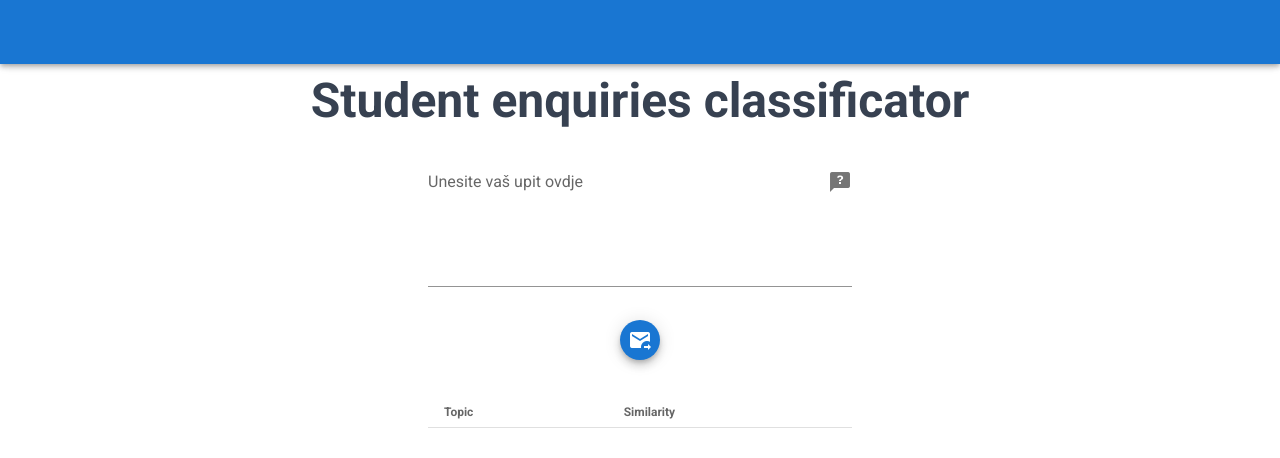
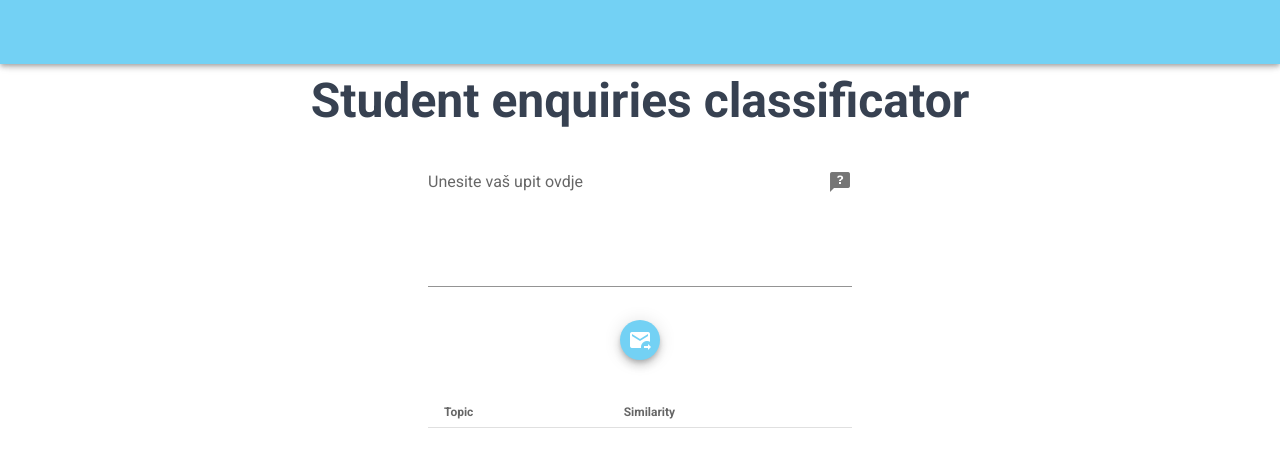
Before and after one commit to lukablaskovic/student-enquiries-frontend, a Vue app: page / in a window 1280 px wide. Shown: the top 458 px of the page. Built offline with nearby package versions, Linux system fonts and the light colour scheme.

Commit message:
working on it

```diff
--- a/src/App.vue
+++ b/src/App.vue
@@ -1,6 +1,6 @@
 <template>
   <v-app>
-    <v-app-bar app color="primary" dark>
+    <v-app-bar app color="#73d1f4" dark>
       <v-spacer></v-spacer>
     </v-app-bar>
 
--- a/src/services/index.js
+++ b/src/services/index.js
@@ -1,12 +1,15 @@
 import axios from "axios";
 
 let Service = axios.create({
-  baseURL: "http://192.168.5.24:8080",
-  timeout: 5000,
+  baseURL: "http://localhost:8081",
+  timeout: 30000,
 });
 let NLP = {
   sendInquiry(text) {
     return Service.post("classificator", text);
   },
+  getAnswer(text) {
+    return Service.post("answer", text);
+  },
 };
 export default NLP;
--- a/src/views/MainView.vue
+++ b/src/views/MainView.vue
@@ -23,7 +23,7 @@
               fab
               dark
               small
-              color="primary"
+              color="#73d1f4"
               @click="sendInquiry"
               v-bind="attrs"
               v-on="on">
@@ -85,6 +85,8 @@ export default {
     inquiry: "",
     topics: [],
     request: false,
+    rawData: [],
+    answer: "",
   }),
 
   methods: {
@@ -95,14 +97,16 @@ export default {
         text: this.inquiry,
       };
       let result = await NLP.sendInquiry(data);
+      this.rawData = this.result;
 
       let sorted_data = this.sortBySimilarity(result);
       let final_data = this.setColors(sorted_data);
-
       this.topics = final_data;
 
+      result = await NLP.getAnswer(data);
+      this.answer = this.result;
+
       this.request = false;
-      console.log(this.topics);
     },
     sortBySimilarity(unsorted_data) {
       let sorted_data = unsorted_data.data.sort((a, b) =>
```
